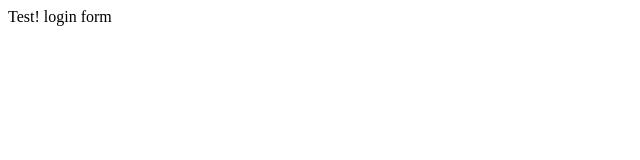
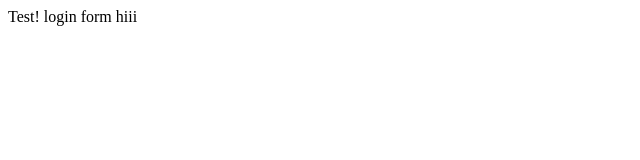
Before and after one commit to virginiagial/test, a plain HTML site: page index.html in a window 1280 px wide. Shown: the full height of the page, 0-640 px from the left. Drawn offline with Linux system fonts and the light colour scheme.

Commit message:
Update index.html

```diff
--- a/index.html
+++ b/index.html
@@ -12,6 +12,6 @@
     </head>
     <body>
         Test!
-        login form
+        login form hiii
     </body>
 </html>
```
